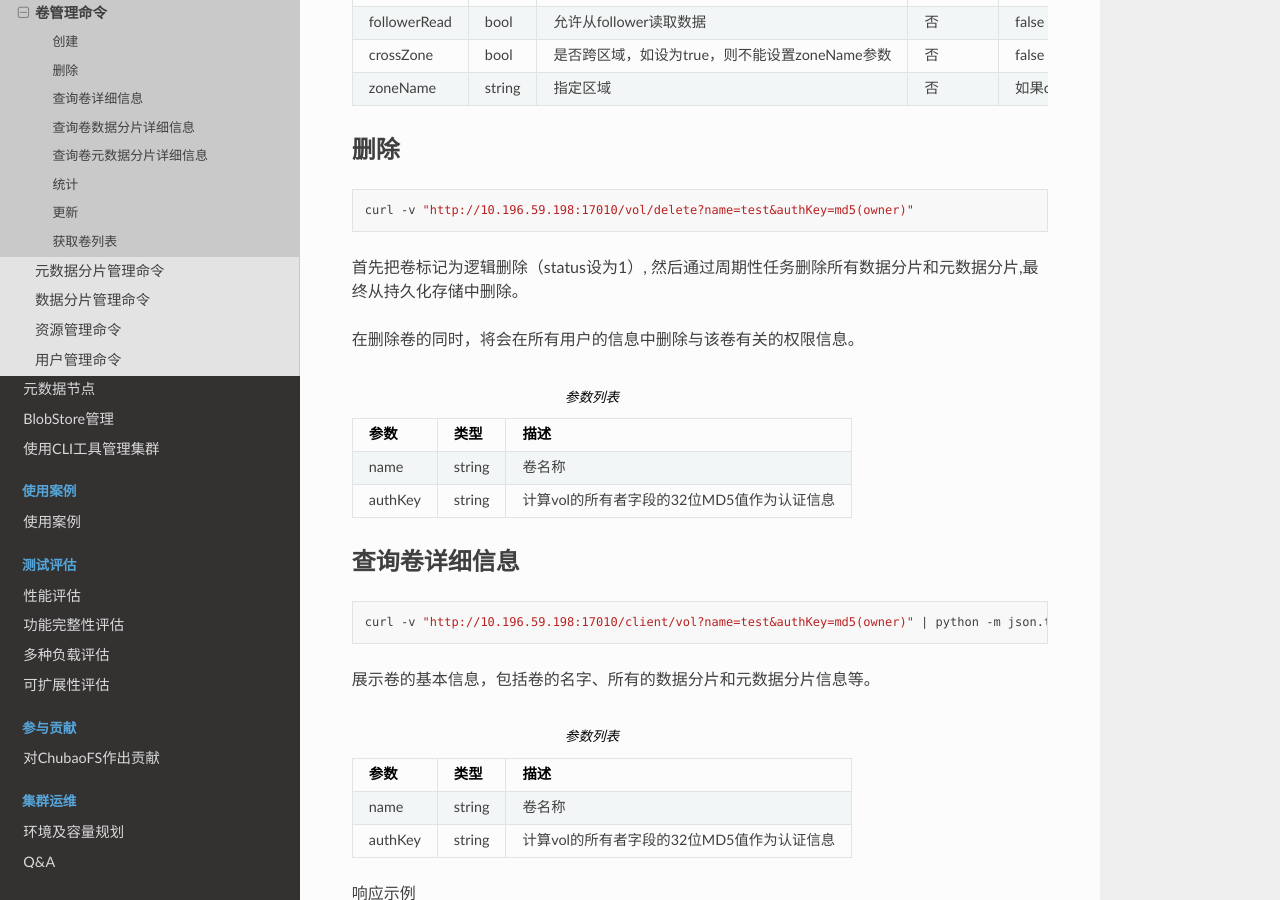
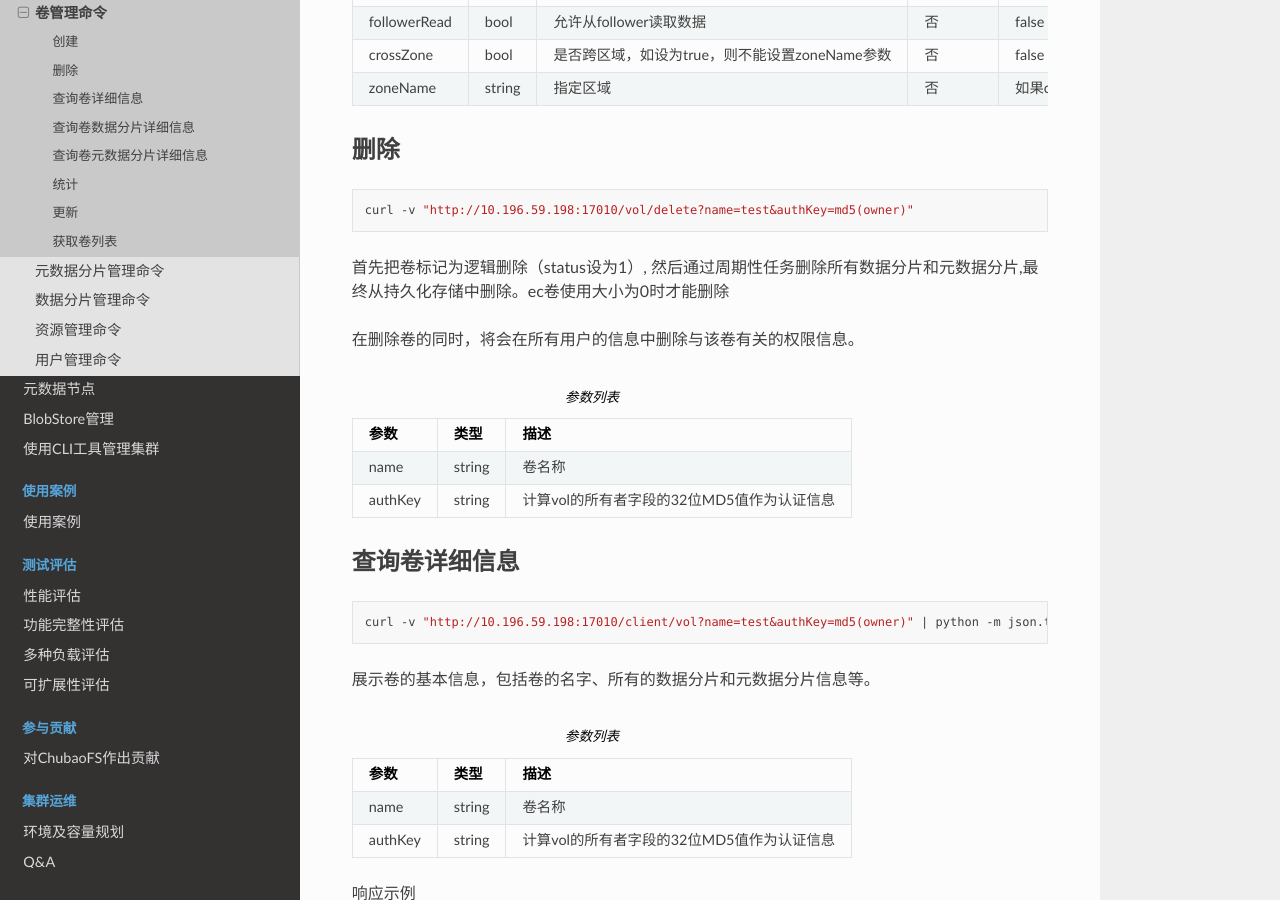
Before and after one commit to cubefs/docs-zh, a Sphinx documentation site: the page built from docs/source/admin-api/master/volume.rst, in a window 1280 px wide and 900 px high, scrolled down 728 px. Built offline with Sphinx 7.4.7 and the Read the Docs theme 2.0.0, drawn with Linux system fonts in a browser that asks for light colours.

```diff
--- a/docs/source/admin-api/master/volume.rst
+++ b/docs/source/admin-api/master/volume.rst
@@ -34,7 +34,7 @@ ChubaoFS以 **Owner** 参数作为用户ID。在创建卷时，如果集群中
    curl -v "http://10.196.59.198:17010/vol/delete?name=test&authKey=md5(owner)"
 
 
-首先把卷标记为逻辑删除（status设为1）, 然后通过周期性任务删除所有数据分片和元数据分片,最终从持久化存储中删除。
+首先把卷标记为逻辑删除（status设为1）, 然后通过周期性任务删除所有数据分片和元数据分片,最终从持久化存储中删除。ec卷使用大小为0时才能删除
 
 在删除卷的同时，将会在所有用户的信息中删除与该卷有关的权限信息。
 
```
Also changed, not shown: docs/source/pic/cfs-arch-ec.png.
